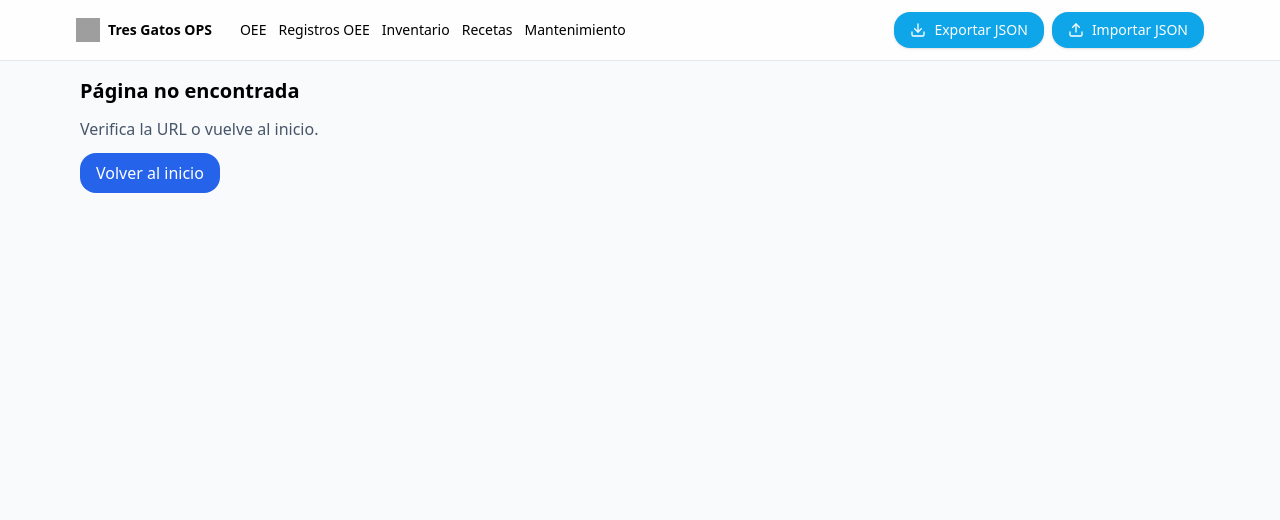
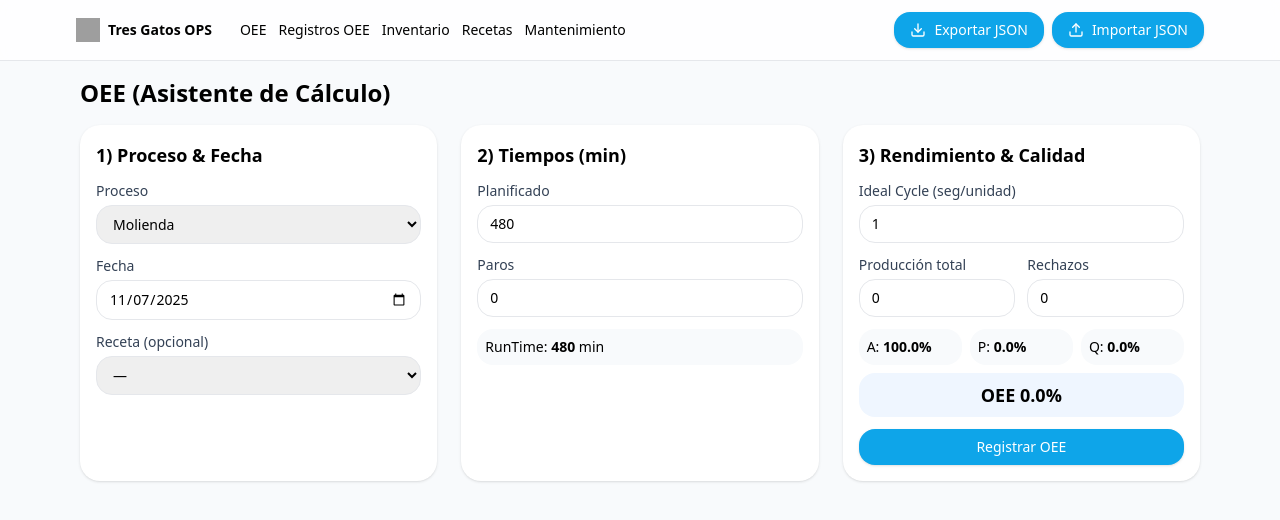
Before and after one commit to lulabtechnology/3gatos-full, a Next.js app: page /oee in a window 1280 px wide. Before the commit this address had no page. Shown: the top 520 px of the page. Built offline with nearby package versions, Linux system fonts and the light colour scheme; grey boxes are pictures that could not be loaded.

Commit message:
Create page.tsx

```diff
--- /dev/null
+++ b/app/oee/page.tsx
@@ -0,0 +1,10 @@
+import { OeeWizard } from '@/components/oee-wizard';
+
+export default function Page() {
+  return (
+    <div className="space-y-4">
+      <h1 className="text-2xl font-semibold">OEE (Asistente de Cálculo)</h1>
+      <OeeWizard />
+    </div>
+  );
+}
```
